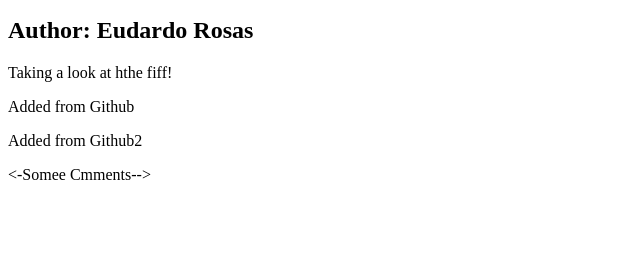
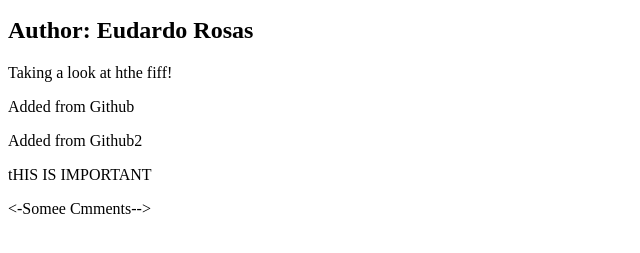
Before and after one commit to ErikGhazaryan/GitGithubMasterclass, a plain HTML site: page index.html in a window 1280 px wide. Shown: the part 101-354 px from the top of the page, without its empty margins (0-640 px from the left). Drawn offline with Linux system fonts and the light colour scheme.

Commit message:
COMMITED

```diff
--- a/index.html
+++ b/index.html
@@ -22,6 +22,10 @@
 	<div>
 		<p>Added from Github2</p>
 	</div>
+	<div>
+		<p>tHIS IS IMPORTANT</p>
+	</div>
+
 	</body>
 	</body>
 </html>
```
